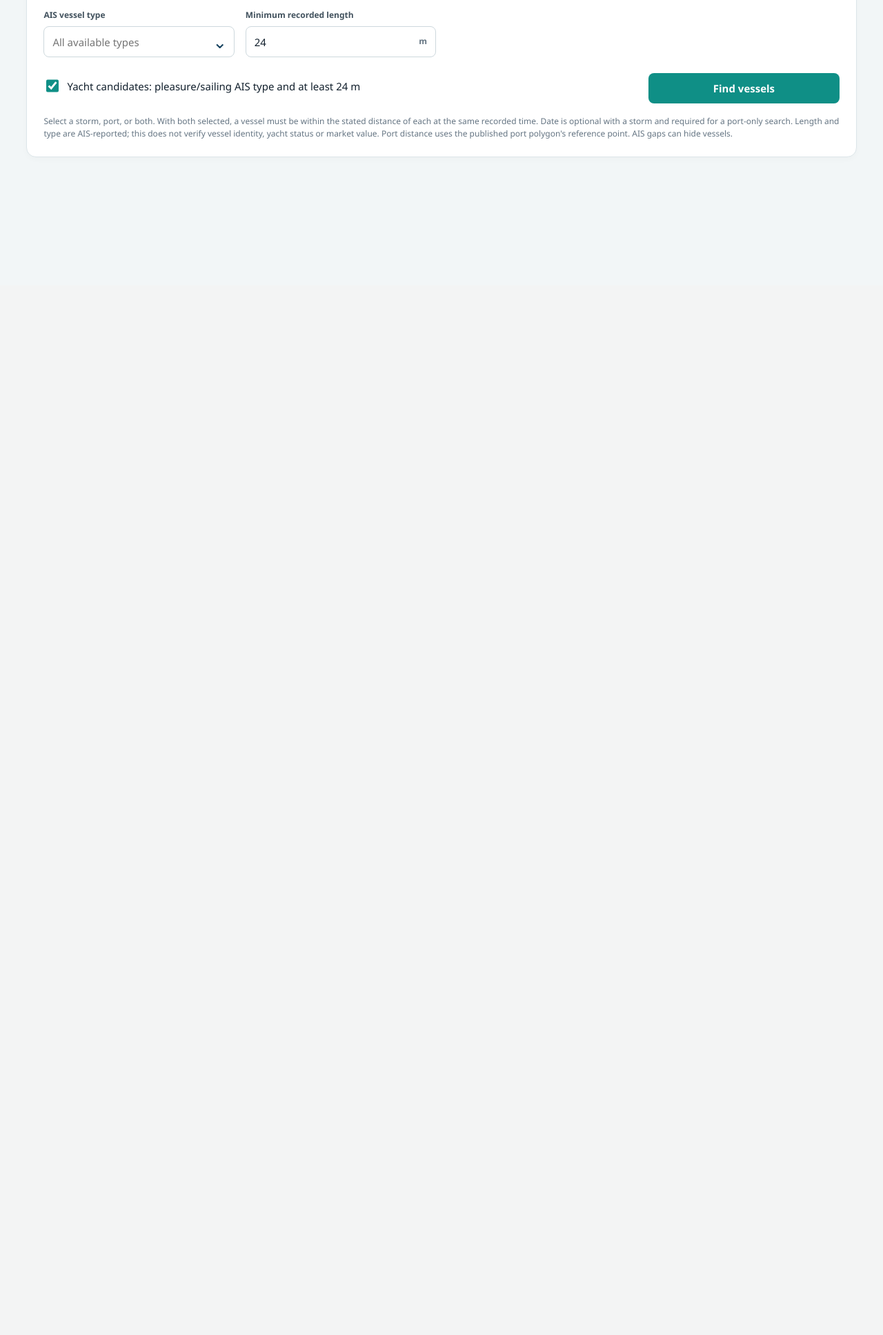
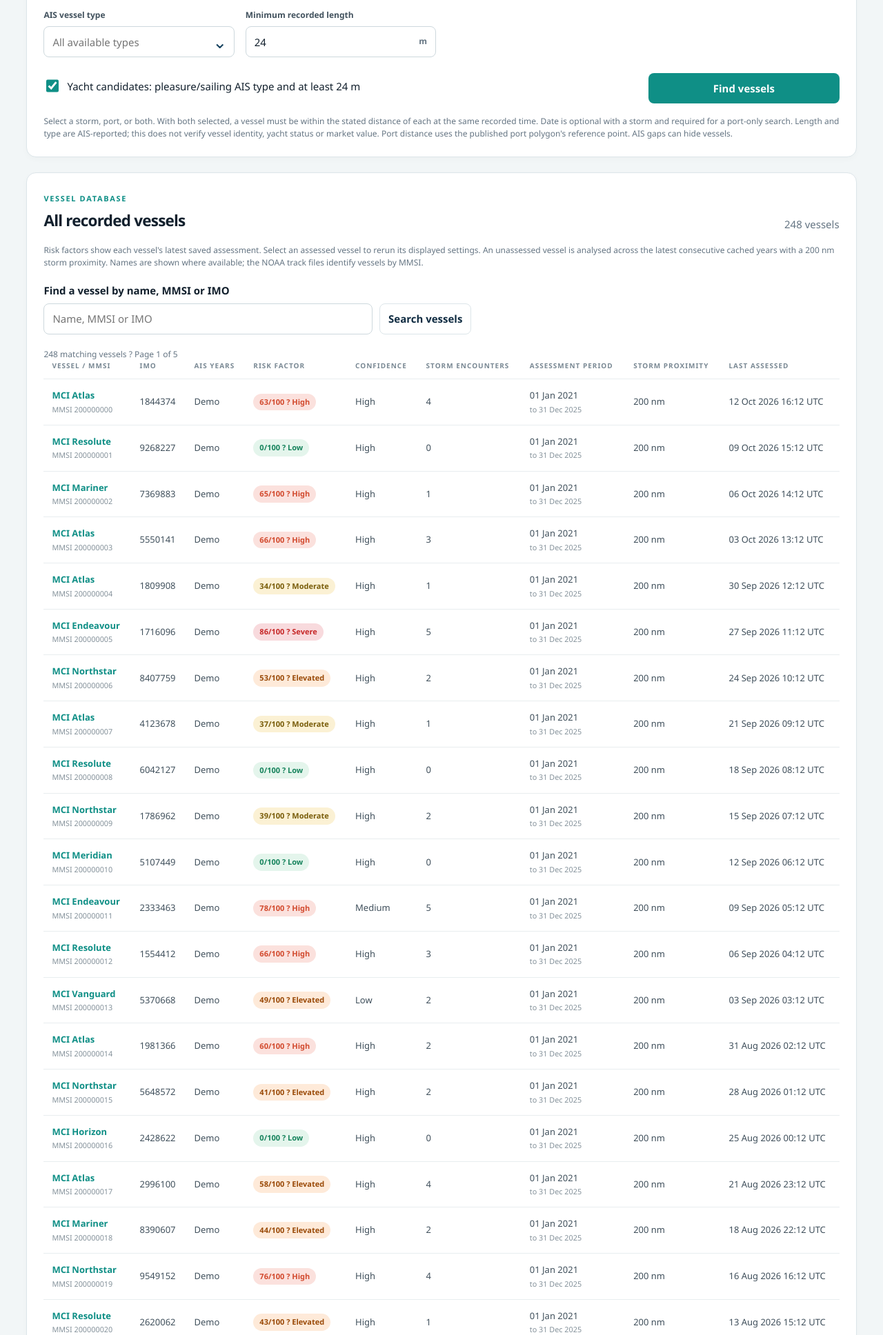
Before and after one commit to Medical-Commercial-International-Ltd/MCI-Vessel-tracking-PoC, a FastAPI app: page /event-lookup in a window 1280 px wide. Shown: the part 386-2322 px from the top of the page at 69% size. Before the commit the page ends 614 px from the top, so only its background shows below. Run offline with FastAPI, Linux system fonts and the light colour scheme; the visitor is signed in with stand-in values (Sample User, id 1).

Commit message:
tracking of all mmsi numbers

```diff
--- a/app/main.py
+++ b/app/main.py
@@ -30,6 +30,7 @@ from app.services import (
 )
 from app.vessel_photos import VesselPhotoCatalog, vessel_image
 from app.satellite import GoesArchiveProvider, ImageryUnavailable, SatelliteService
+from app.vessel_catalog import cached_vessels
 
 
 BASE_DIR = Path(__file__).resolve().parent
@@ -311,19 +312,41 @@ def create_app(settings: Settings | None = None) -> FastAPI:
                 mapTileAttribution=configuration.map_tile_attribution,
                 error=None,
                 defaults={
-                    "identifierType": "MMSI",
-                    "identifier": mmsi if mmsi and mmsi.isdigit() and len(mmsi) == 9 else "",
-                    "fromDate": fromDate if fromDate and re.fullmatch(r"\d{4}-\d{2}-\d{2}", fromDate) else f"{earliest_contiguous_year}-01-01",
-                    "toDate": toDate if toDate and re.fullmatch(r"\d{4}-\d{2}-\d{2}", toDate) else (f"{max(cached_years)}-12-31" if cached_years else "2025-12-31"),
-                    "coastalLimitNm": 75,
-                    "stormProximityNm": 200,
+                    "identifierType": analysis.input.identifier_type if analysis else "MMSI",
+                    "identifier": analysis.input.identifier if analysis else (mmsi if mmsi and mmsi.isdigit() and len(mmsi) == 9 else ""),
+                    "fromDate": analysis.input.period.from_date.isoformat() if analysis else (fromDate if fromDate and re.fullmatch(r"\d{4}-\d{2}-\d{2}", fromDate) else f"{earliest_contiguous_year}-01-01"),
+                    "toDate": analysis.input.period.to_date.isoformat() if analysis else (toDate if toDate and re.fullmatch(r"\d{4}-\d{2}-\d{2}", toDate) else (f"{max(cached_years)}-12-31" if cached_years else "2025-12-31")),
+                    "coastalLimitNm": analysis.input.coastal_limit_nm if analysis else 75,
+                    "stormProximityNm": analysis.input.storm_proximity_nm if analysis else 200,
                 },
             ),
         )
 
-    def lookup_context(request: Request, *, values=None, response=None, error=None):
+    def lookup_context(request: Request, *, values=None, response=None, error=None, vessel_query="", vessel_page=1):
         service = app.state.event_lookup
         storms = service.storms()
+        latest_vessels = {}
+        for analysis in repository.list_analyses("mci"):
+            if analysis.status != "completed" or analysis.is_synthetic != (configuration.analysis_provider == "demo"):
+                continue
+            for key in analysis.vessel.mmsi or [analysis.input.identifier]:
+                previous = latest_vessels.get(key)
+                if previous is None or analysis.created_at > previous.created_at:
+                    latest_vessels[key] = analysis
+        catalog = cached_vessels(configuration.ais_cache_dir) if configuration.analysis_provider == "real" else tuple((mmsi, ()) for mmsi in sorted(latest_vessels))
+        registry = {item.mmsi: item for item in app.state.analysis_service.tracks._registry()} if configuration.analysis_provider == "real" else {}
+        query = vessel_query.strip()[:100]
+        rows = []
+        for mmsi, years in catalog:
+            analysis = latest_vessels.get(mmsi)
+            identity = registry.get(mmsi)
+            name = identity.name if identity else analysis.vessel.name if analysis else f"MMSI {mmsi}"
+            imo = identity.imo if identity else analysis.vessel.imo if analysis else None
+            if query and query.casefold() not in f"{name} {mmsi} {imo or ''}".casefold():
+                continue
+            rows.append({"mmsi": mmsi, "name": name, "imo": imo, "years": years, "analysis": analysis})
+        pages = max(1, (len(rows) + 49) // 50)
+        page = max(1, min(vessel_page, pages))
         return page_context(
             request,
             ports=service.ports(),
@@ -336,15 +359,58 @@ def create_app(settings: Settings | None = None) -> FastAPI:
                 "yachtCandidates": True,
             },
             lookupResponse=response,
+            databaseVessels=rows[(page - 1) * 50:page * 50],
+            vesselTotal=len(catalog), vesselMatches=len(rows), vesselPage=page, vesselPages=pages,
+            vesselQuery=query, vesselQueryEncoded=quote(query),
             error=error,
         )
 
+    @app.post("/event-lookup/analyse/{mmsi}")
+    async def analyse_lookup_vessel(request: Request, mmsi: str, csrf: str = Form("")):
+        user, redirect = require_user(request)
+        if redirect:
+            return redirect
+        if not valid_csrf(request.session, csrf):
+            return HTMLResponse("Invalid request", status_code=400)
+        try:
+            identifier = validate_identifier("MMSI", mmsi)
+            years = app.state.analysis_service.tracks.available_years if configuration.analysis_provider == "real" else [2025]
+            if not years:
+                raise ValueError("No cached AIS track years are available.")
+            earliest = max(years)
+            while earliest - 1 in years:
+                earliest -= 1
+            analysis_input = AnalysisInput(identifier_type="MMSI", identifier=identifier,
+                                           period=DatePeriod(from_date=date(earliest, 1, 1), to_date=date(max(years), 12, 31)))
+            result = await run_in_threadpool(app.state.analysis_service.analyse, analysis_input, user["email"])
+        except ValueError as exc:
+            context = await run_in_threadpool(lookup_context, request, error=str(exc), vessel_query=mmsi)
+            return templates.TemplateResponse(request=request, name="event_lookup.html", context=context, status_code=422)
+        return RedirectResponse(f"/analysis?analysisId={quote(result.analysis_id)}", status_code=303)
+
+    @app.post("/event-lookup/rerun/{analysis_id}")
+    async def rerun_lookup_vessel(request: Request, analysis_id: str, csrf: str = Form("")):
+        user, redirect = require_user(request)
+        if redirect:
+            return redirect
+        if not valid_csrf(request.session, csrf):
+            return HTMLResponse("Invalid request", status_code=400)
+        previous = await run_in_threadpool(repository.get_analysis, "mci", analysis_id)
+        if previous is None or previous.is_synthetic != (configuration.analysis_provider == "demo"):
+            raise HTTPException(status_code=404, detail="Analysis not found")
+        try:
+            result = await run_in_threadpool(app.state.analysis_service.analyse, previous.input, user["email"])
+        except ValueError as exc:
+            context = await run_in_threadpool(lookup_context, request, error=str(exc))
+            return templates.TemplateResponse(request=request, name="event_lookup.html", context=context, status_code=422)
+        return RedirectResponse(f"/analysis?analysisId={quote(result.analysis_id)}", status_code=303)
+
     @app.get("/event-lookup", response_class=HTMLResponse)
-    async def event_lookup_page(request: Request):
+    async def event_lookup_page(request: Request, vesselQuery: str = "", vesselPage: int = 1):
         _, redirect = require_user(request)
         if redirect:
             return redirect
-        context = await run_in_threadpool(lookup_context, request)
+        context = await run_in_threadpool(lookup_context, request, vessel_query=vesselQuery, vessel_page=vesselPage)
         return templates.TemplateResponse(request=request, name="event_lookup.html", context=context)
 
     @app.post("/event-lookup", response_class=HTMLResponse)
--- a/app/static/styles.css
+++ b/app/static/styles.css
@@ -177,6 +177,14 @@ td small { color: #84919a; display: block; margin-top: 2px; }
 .score-pill--severe { background: #f8dadd; color: var(--risk-severe); }
 .confidence { color: var(--teal); font-weight: 700; }
 .table-link { font-weight: 700; }
+.vessel-rerun-link { background: none; border: 0; padding: 0; color: var(--teal); font: inherit; font-weight: 700; text-align: left; cursor: pointer; }
+.vessel-rerun-link:hover { text-decoration: underline; }
+.vessel-rerun-link:disabled { cursor: wait; opacity: .6; }
+.vessel-catalog-search { max-width: 620px; margin: 20px 0; }
+.vessel-catalog-search label { display: block; font-weight: 700; margin-bottom: 8px; }
+.vessel-catalog-search > div { display: flex; gap: 10px; flex-wrap: wrap; }
+.vessel-catalog-search input { flex: 1; min-width: 180px; }
+.vessel-catalog-pagination { display: flex; gap: 12px; margin-top: 16px; }
 
 /* Login */
 .login-page { background: #fff; }
--- a/app/templates/event_lookup.html
+++ b/app/templates/event_lookup.html
@@ -65,6 +65,42 @@
   <div class="lookup-progress" role="status" aria-live="polite" hidden data-lookup-progress>Searching recorded AIS tracks. Annual storm searches may take a minute or more…</div>
   {% if error %}<div class="alert alert--error analysis-error" role="alert">{{ error }}</div>{% endif %}
   <p class="lookup-note">Select a storm, port, or both. With both selected, a vessel must be within the stated distance of each at the same recorded time. Date is optional with a storm and required for a port-only search. Length and type are AIS-reported; this does not verify vessel identity, yacht status or market value. Port distance uses the published port polygon's reference point. AIS gaps can hide vessels.</p>
+</section>
+
+<section class="panel lookup-results" aria-labelledby="database-vessels-title">
+  <div class="lookup-results__heading"><div><span class="eyebrow">Vessel database</span><h2 id="database-vessels-title">All recorded vessels</h2></div><span class="muted">{{ vesselTotal }} vessels</span></div>
+  <p class="lookup-note">Risk factors show each vessel's latest saved assessment. Select an assessed vessel to rerun its displayed settings. An unassessed vessel is analysed across the latest consecutive cached years with a 200 nm storm proximity. Names are shown where available; the NOAA track files identify vessels by MMSI.</p>
+  <form method="get" action="/event-lookup" class="vessel-catalog-search">
+    <label for="vessel-database-query">Find a vessel by name, MMSI or IMO</label>
+    <div><input id="vessel-database-query" type="search" name="vesselQuery" maxlength="100" value="{{ vesselQuery }}" placeholder="Name, MMSI or IMO"><button class="button button--secondary button--small" type="submit">Search vessels</button></div>
+  </form>
+  <p class="lookup-note">{{ vesselMatches }} matching vessels ? Page {{ vesselPage }} of {{ vesselPages }}</p>
+  <div class="table-wrap"><table>
+    <thead><tr><th>Vessel / MMSI</th><th>IMO</th><th>AIS years</th><th>Risk factor</th><th>Confidence</th><th>Storm encounters</th><th>Assessment period</th><th>Storm proximity</th><th>Last assessed</th></tr></thead>
+    <tbody>{% for vessel in databaseVessels %}{% set item = vessel.analysis %}
+      <tr>
+        <td><form method="post" action="{% if item %}/event-lookup/rerun/{{ item.analysis_id }}{% else %}/event-lookup/analyse/{{ vessel.mmsi }}{% endif %}" data-vessel-rerun>
+          <input type="hidden" name="csrf" value="{{ csrfToken }}">
+          <button type="submit" class="vessel-rerun-link" aria-label="{{ 'Rerun' if item else 'Run' }} analysis for {{ vessel.name }}">{{ vessel.name }}</button>
+        </form><small>MMSI {{ vessel.mmsi }}</small></td>
+        <td>{{ vessel.imo or 'Unknown' }}</td>
+        <td>{{ vessel.years | join(', ') or 'Demo' }}</td>
+        {% if item %}
+        <td><span class="score-pill score-pill--{{ item.risk.band | lower }}">{{ item.risk.score }}/100 ? {{ item.risk.band | title }}</span></td>
+        <td>{{ item.risk.confidence | title }}</td>
+        <td>{{ item.statistics.named_storm_encounters }}</td>
+        <td>{{ item.input.period.from_date.strftime('%d %b %Y') }}<small>to {{ item.input.period.to_date.strftime('%d %b %Y') }}</small></td>
+        <td>{{ '%g' | format(item.input.storm_proximity_nm) }} nm</td>
+        <td>{{ item.created_at.strftime('%d %b %Y %H:%M') }} UTC</td>
+        {% else %}<td>Not assessed</td><td>Pending analysis</td><td>Unknown</td><td>Latest cached years</td><td>200 nm</td><td>Not assessed</td>{% endif %}
+      </tr>
+    {% else %}<tr><td colspan="9">No vessels match this search.</td></tr>{% endfor %}</tbody>
+  </table></div>
+  <nav class="vessel-catalog-pagination" aria-label="Vessel table pages">
+    {% if vesselPage > 1 %}<a class="button button--secondary button--small" href="/event-lookup?vesselQuery={{ vesselQueryEncoded }}&amp;vesselPage={{ vesselPage - 1 }}#database-vessels-title">Previous</a>{% endif %}
+    {% if vesselPage < vesselPages %}<a class="button button--secondary button--small" href="/event-lookup?vesselQuery={{ vesselQueryEncoded }}&amp;vesselPage={{ vesselPage + 1 }}#database-vessels-title">Next</a>{% endif %}
+  </nav>
+  <p class="lookup-note" role="status" aria-live="polite" hidden data-vessel-rerun-status>Running vessel analysis. The result will open when ready.</p>
 </section>
 
 {% if lookupResponse %}
@@ -191,5 +227,11 @@
   lookupForm.querySelectorAll('[data-lookup-combo]').forEach(installCombo);
   lookupForm.addEventListener('submit', () => { document.querySelector('[data-lookup-progress]').hidden = false; });
   updateDateRequirement();
+  document.querySelectorAll('[data-vessel-rerun]').forEach(form => {
+    form.addEventListener('submit', () => {
+      document.querySelector('[data-vessel-rerun-status]').hidden = false;
+      document.querySelectorAll('[data-vessel-rerun] button').forEach(button => { button.disabled = true; });
+    });
+  });
 </script>
 {% endblock %}
```
Also changed, not shown: app/vessel_catalog.py (added, +30 -0 lines), tests/test_vessel_catalog.py (added, +81 -0 lines), README.md.
